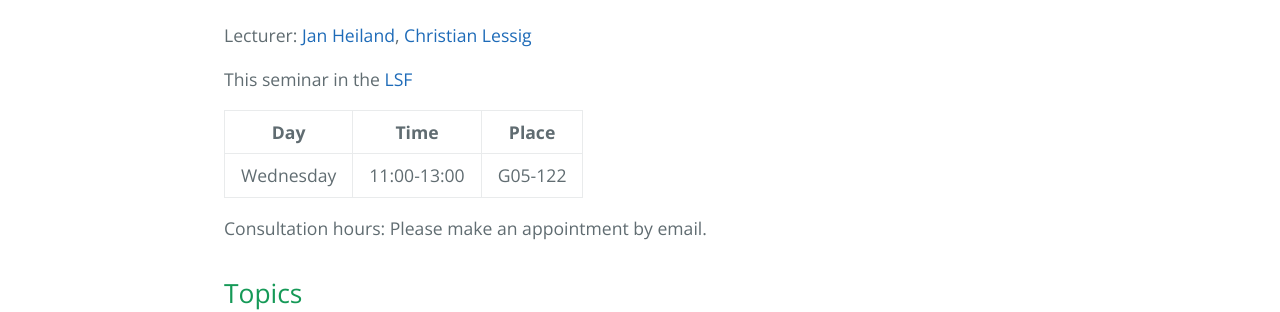
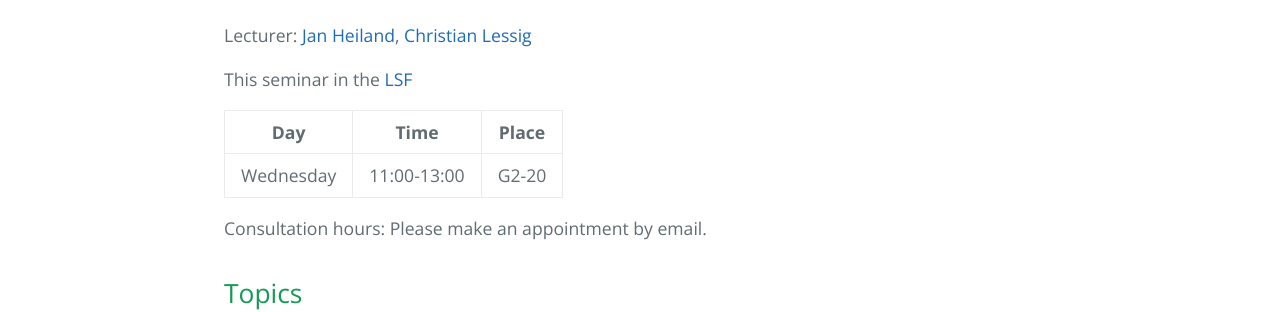
Before and after one commit to highlando/19-geometric-fluids-discretization, a Jekyll site: the page built from index.md, in a window 1280 px wide and 900 px high. Shown: the part 386-698 px from the top of the window. Built offline with Jekyll 4.4.1, drawn with Linux system fonts in a browser that asks for light colours; emoji names are drawn with the system emoji font; our own code applies the rules of GitHub Pages for plain Markdown files.

Commit message:
make it 19-2

```diff
--- a/index.md
+++ b/index.md
@@ -7,11 +7,11 @@
 
 Lecturer: [Jan Heiland](http://janheiland.de), [Christian Lessig](http://graphics.cs.uni-magdeburg.de/)
 
-This seminar in the [LSF](https://lsf.ovgu.de/qislsf/rds?state=verpublish&status=init&vmfile=no&moduleCall=webInfo&publishConfFile=webInfo&publishSubDir=veranstaltung&veranstaltung.veranstid=141052)
+This seminar in the [LSF](https://lsf.ovgu.de/qislsf/rds?state=verpublish&status=init&vmfile=no&moduleCall=webInfo&publishConfFile=webInfo&publishSubDir=veranstaltung&veranstaltung.veranstid=148544)
 
 | Day | Time | Place |
 | ------- | ------ | ------- |
-| Wednesday | 11:00-13:00 | G05-122 |
+| Wednesday | 11:00-13:00 | G2-20 |
 
 Consultation hours: Please make an appointment by email.
 
```
